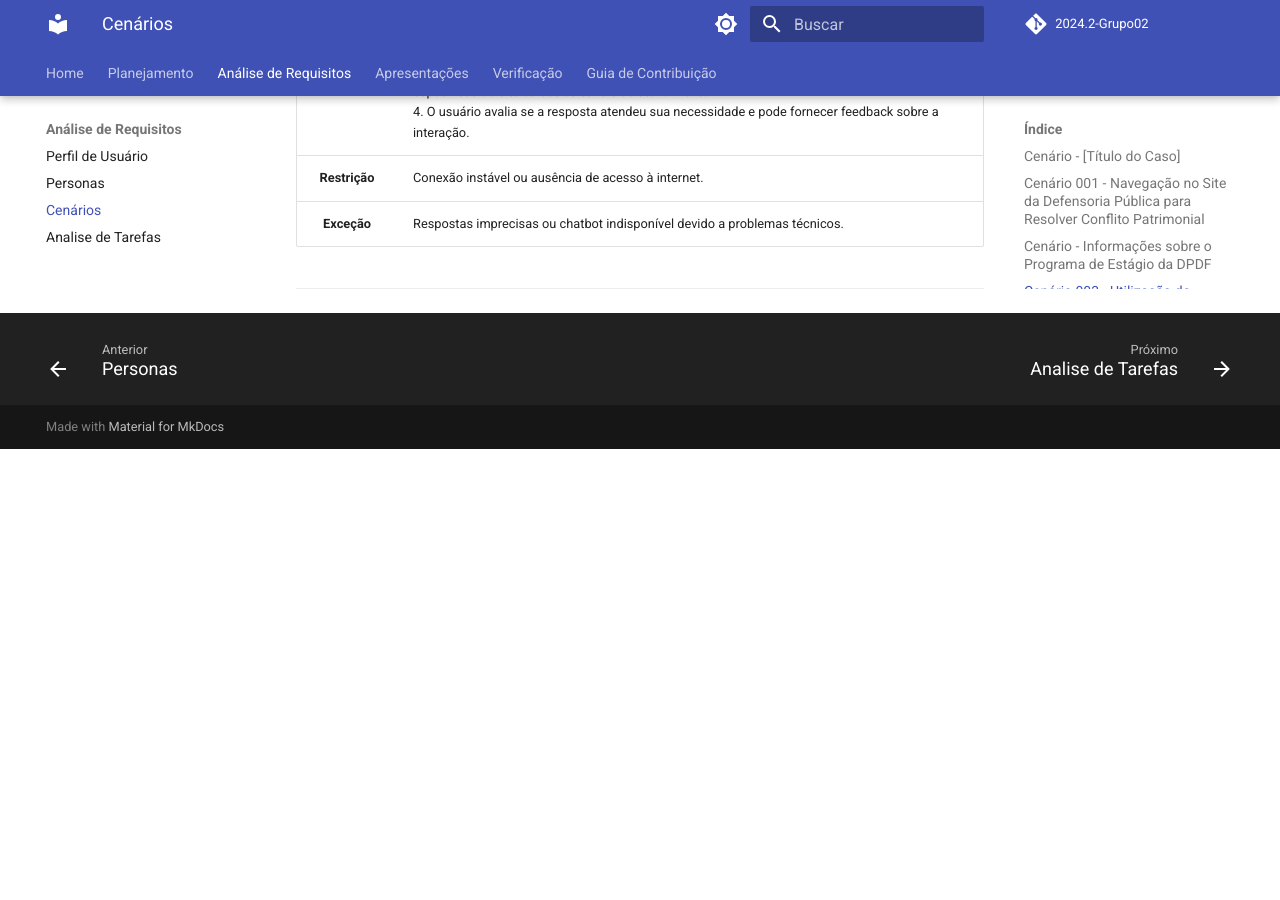
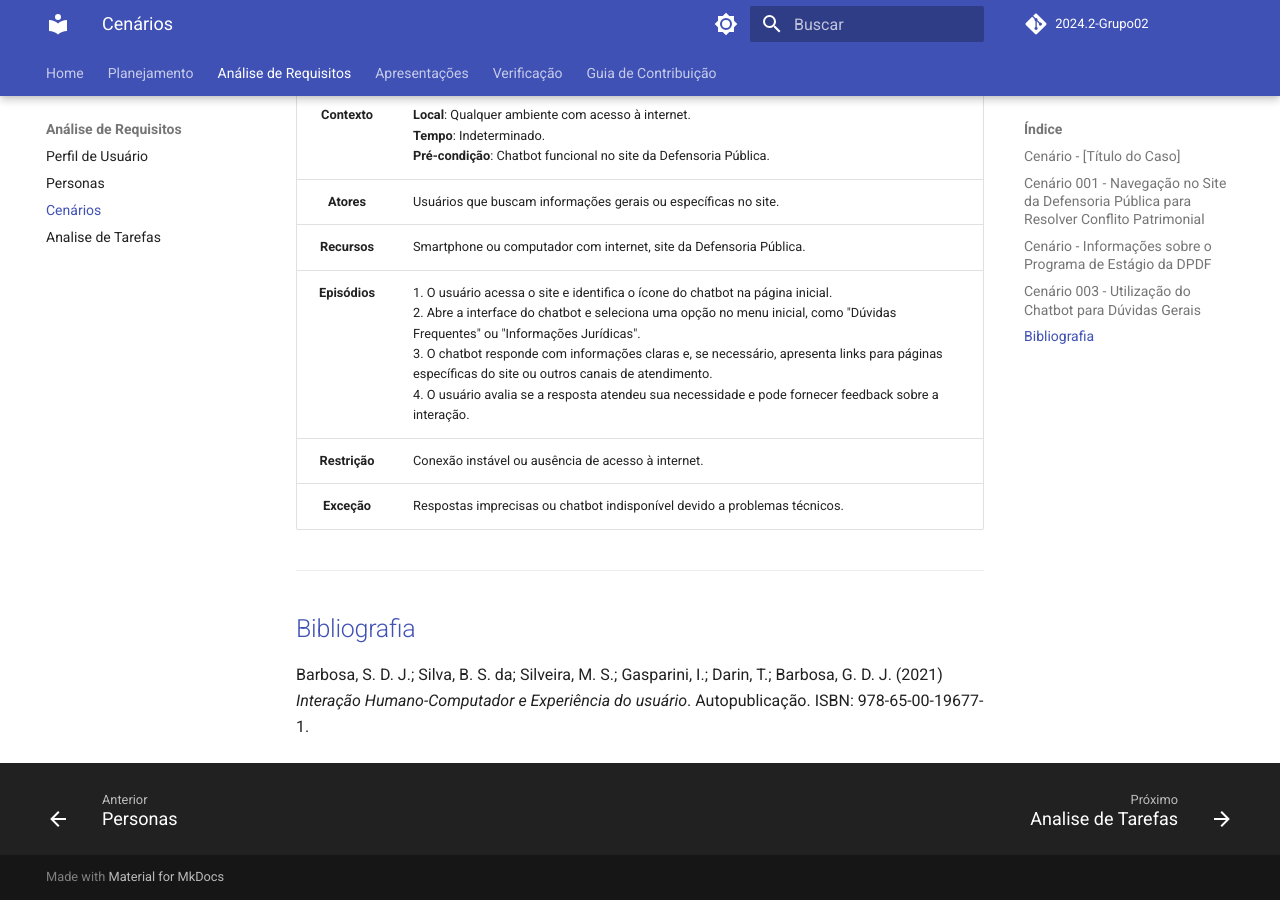
Before and after one commit to Interacao-Humano-Computador/2024.2-Grupo02, an MkDocs documentation site: the page built from docs/Analise/cenarios.md, in a window 1280 px wide and 900 px high, scrolled down 2849 px. Built offline with MkDocs 1.6.1 and Material for MkDocs 9.7.7, drawn with Linux system fonts in a browser that asks for light colours; comment, search, counter and statistics services are not loaded; before the commit the page ends 3298 px from its top, so only the background shows below that; some of the changed text lies outside the part shown.

Commit message:
padronizando

```diff
--- a/docs/Analise/cenarios.md
+++ b/docs/Analise/cenarios.md
@@ -1,3 +1,9 @@
+
+#Cenários
+
+|    Data    | Data Prevista de Revisão | Versão |      Descrição       |                    Autor                    |                     Revisor                      |
+| :--------: | :----------------------: | :----: | :------------------: | :-----------------------------------------: | :----------------------------------------------: |
+| 20/11/2024 |        21/11/2024        |  1.0   | Criação do Documento | [João Victor C. Nobre](https://github.com/Gam13) </br></br>[Karolina Vieira](https://github.com/Karolina91)</br></br>[Paola Nascimento](https://github.com/paolaalim)| [Lucas Sales](https://github.com/Lux-Sales)  |
 
 
 ### **Cenário - [Título do Caso]**
@@ -60,3 +66,6 @@
 | **Exceção**  | Respostas imprecisas ou chatbot indisponível devido a problemas técnicos. |
 
 ---
+
+## <a>Bibliografia</a>
+Barbosa, S. D. J.; Silva, B. S. da; Silveira, M. S.; Gasparini, I.; Darin, T.; Barbosa, G. D. J. (2021) _Interação Humano-Computador e Experiência do usuário_. Autopublicação. ISBN: 978-65-00-19677-1.
```
